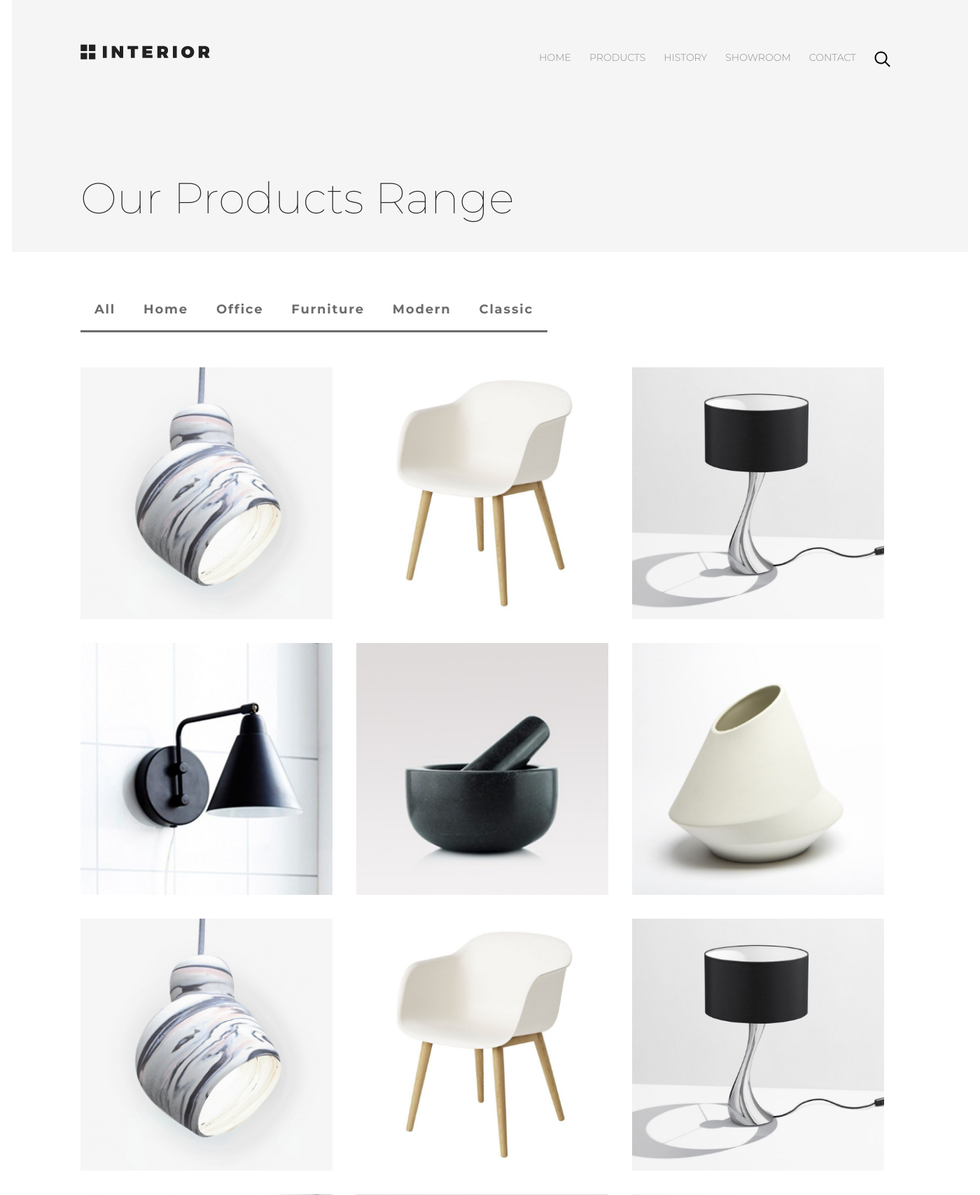
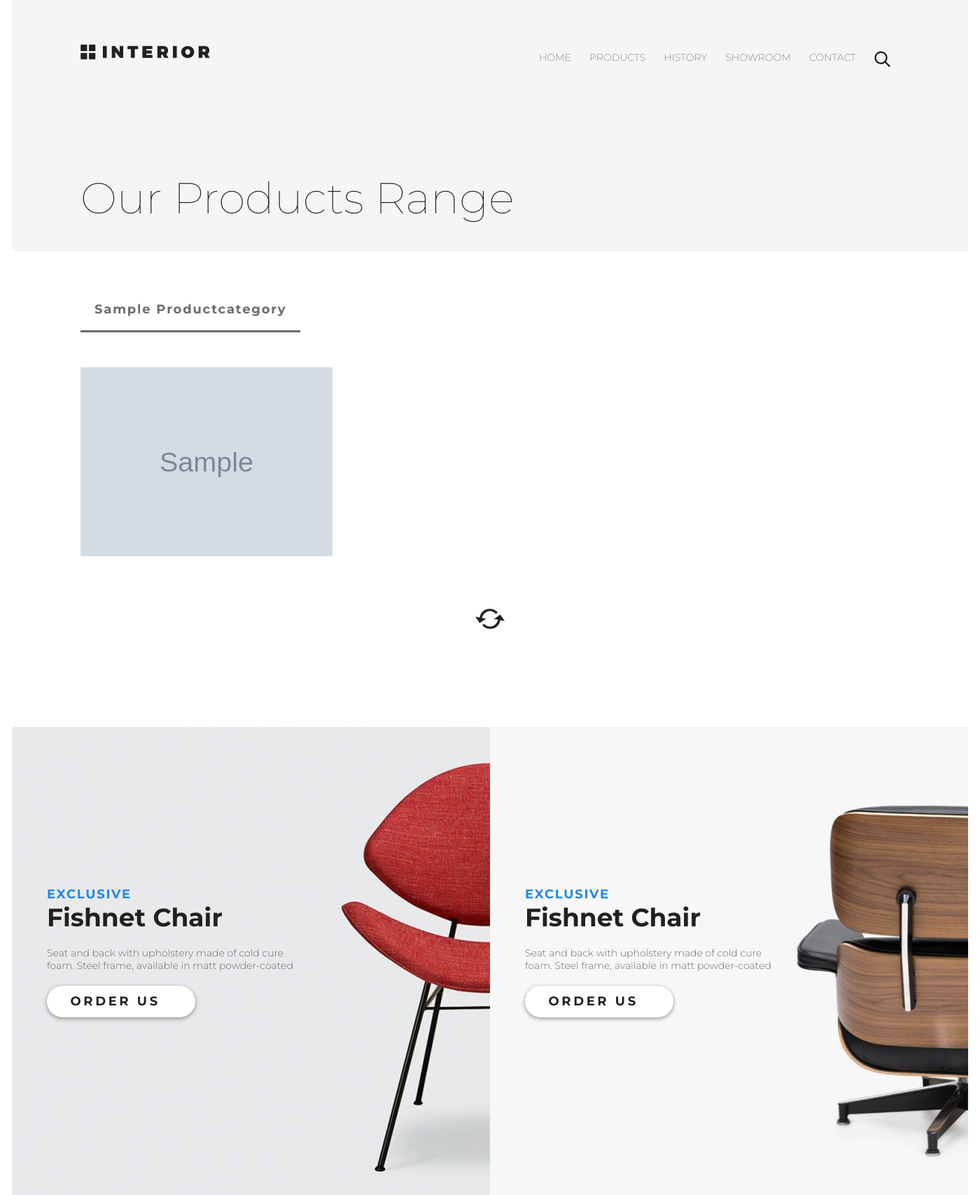
Before and after one commit to MrTVM/django, a Django app: page /products/ in a window 1400 px wide. Shown: the top 1708 px of the page at 70% size. Run offline with Django 3.2, Linux system fonts and the light colour scheme; tables that the repository leaves empty hold one stand-in row (values such as "Sample post"); grey boxes marked "Sample" are stand-in pictures.

Commit message:
Настроил динамический вывод продуктов и категорий.

```diff
--- a/geekshop/mainapp/templates/mainapp/products.html
+++ b/geekshop/mainapp/templates/mainapp/products.html
@@ -1,7 +1,7 @@
 {% extends 'mainapp/base.html' %}
 
 {% block title %}
-    <title>Interior product</title>
+    <title>{{title}}</title>
 {% endblock %}
 
 {% block content %}
@@ -15,24 +15,15 @@
         <div class="products">
             <div class="title-menu clearfix">
                 <ul>
-                    {% for link in links_arr %}
-                    <li class="title-list"><a href="{% url link.href %}" class="title-link">{{ link.name|title }}</a></li>
+                    {% for category in categories %}
+                        <li class="title-list"><a href="#" class="title-link">{{ category.name|title }}</a></li>
                     {% endfor %}
                 </ul>
             </div>
             <div class="products-block">
-                <a href="#" class="img-link"><img src="../../../static/img/product-11.jpg" alt=""></a>
-                <a href="#" class="img-link"><img src="../../../static/img/product-21.jpg" alt=""></a>
-                <a href="#" class="img-link img-link-last"><img src="../../../static/img/product-31.jpg" alt=""></a>
-                <a href="#" class="img-link"><img src="../../../static/img/product-41.jpg" alt=""></a>
-                <a href="#" class="img-link"><img src="../../../static/img/product-5.jpg" alt=""></a>
-                <a href="#" class="img-link img-link-last"><img src="../../../static/img/product-6.jpg" alt=""></a>
-                <a href="#" class="img-link"><img src="../../../static/img/product-11.jpg" alt=""></a>
-                <a href="#" class="img-link"><img src="../../../static/img/product-21.jpg" alt=""></a>
-                <a href="#" class="img-link img-link-last"><img src="../../../static/img/product-31.jpg" alt=""></a>
-                <a href="#" class="img-link"><img src="../../../static/img/product-41.jpg" alt=""></a>
-                <a href="#" class="img-link"><img src="../../../static/img/product-5.jpg" alt=""></a>
-                <a href="#" class="img-link img-link-last"><img src="../../../static/img/product-6.jpg" alt=""></a>
+                {% for product in products %}
+                    <a href="#" class="img-link"><img src="{{product.image.url}}" alt="{{product.name}}"></a>
+                {% endfor %}
              </div>
              <div class="load"><a href="#" class="load-link"><img src="../../../static/img/load.png" alt=""></a></div>
          </div>
--- a/geekshop/mainapp/views.py
+++ b/geekshop/mainapp/views.py
@@ -1,6 +1,5 @@
 from django.shortcuts import render
-
-# Create your views here.
+from .models import Product, ProductCategory
 
 
 def main(request):
@@ -8,15 +7,15 @@ def main(request):
 
 
 def products(request):
-    links_menu = [
-        {'href': 'products', 'name': 'all'},
-        {'href': 'products', 'name': 'home'},
-        {'href': 'products', 'name': 'office'},
-        {'href': 'products', 'name': 'furniture'},
-        {'href': 'products', 'name': 'modern'},
-        {'href': 'products', 'name': 'classic'},
-    ]
-    return render(request, 'mainapp/products.html', context={'links_arr': links_menu})
+    title = 'Interior product'
+    categories = ProductCategory.objects.all()
+    products = Product.objects.all()
+    content = {
+        'title': title,
+        'categories': categories,
+        'products': products,
+    }
+    return render(request, 'mainapp/products.html', context=content)
 
 
 def contacts(request):
--- a/geekshop/static/css/style.css
+++ b/geekshop/static/css/style.css
@@ -321,10 +321,6 @@ a.img-link img {
     margin: 30px 30px 0px 0px;
 }
 
-a.img-link-last img {
-    margin-right: 0px;
-}
-
 .slider-bottom {
     background-image: url(../img/slider.jpg);
     height: 800px;
@@ -527,6 +523,10 @@ a.exclusive-link {
     margin-top: 20px;
 }
 
+.products-block:nth-child(3n) {
+    margin-right: 0px;
+}
+
 .title-list {
     list-style-type: none;
     font-size: 18px;
```
Lines whose indentation alone changed are shown as unchanged.
